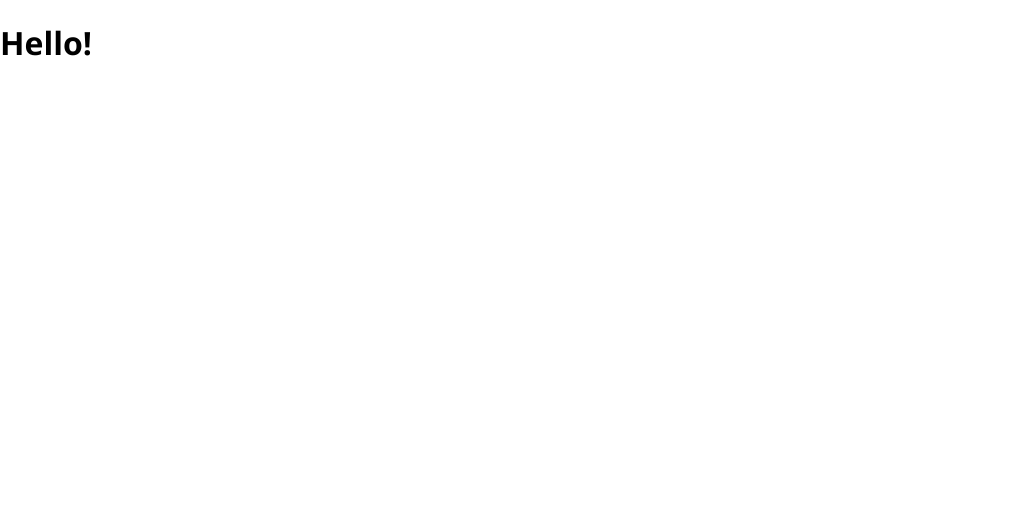
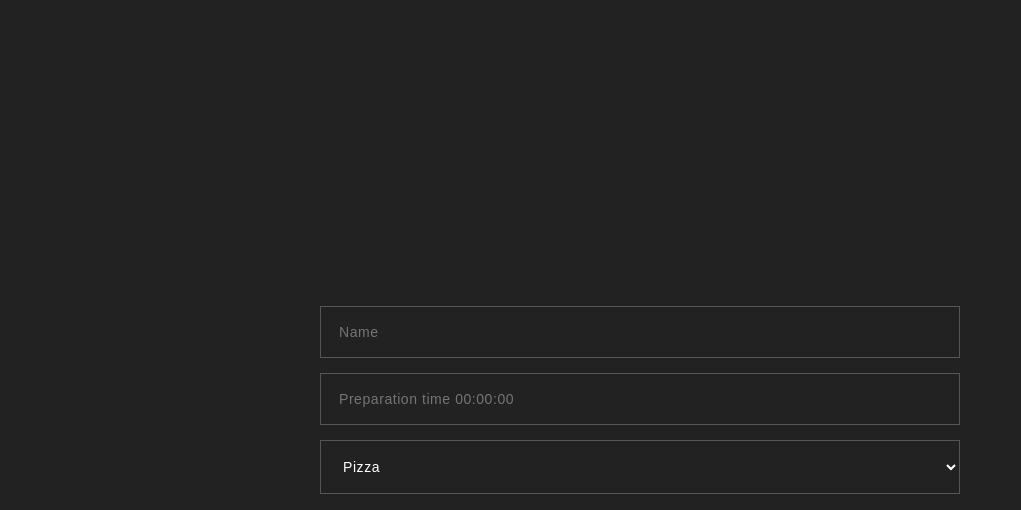
Before and after one commit to stosikmartyna/form_for_choosing_dish, a React (Create React App) app: page / in a window 1280 px wide. Shown: the top 510 px of the page, without its empty margins (0-1021 px from the left). Built offline with nearby package versions, Linux system fonts and the light colour scheme.

Commit message:
Add name, preparation time and type inputs to form and style them

```diff
--- a/package.json
+++ b/package.json
@@ -10,9 +10,13 @@
     "@types/node": "^12.0.0",
     "@types/react": "^17.0.0",
     "@types/react-dom": "^17.0.0",
+    "@types/react-select": "^5.0.1",
+    "@types/styled-components": "^5.1.15",
     "react": "^17.0.2",
     "react-dom": "^17.0.2",
     "react-scripts": "4.0.3",
+    "react-select": "^5.1.0",
+    "styled-components": "^5.3.3",
     "typescript": "^4.1.2",
     "web-vitals": "^1.0.1"
   },
--- /dev/null
+++ b/src/App.styles.ts
@@ -0,0 +1,7 @@
+import styled from 'styled-components';
+
+export const AppContainer = styled.div`
+    align-items: center;
+    display: flex;
+    min-height: 100vh;
+`;
--- a/src/App.tsx
+++ b/src/App.tsx
@@ -1,7 +1,11 @@
 import React from 'react';
+import { Form } from './components/Form/Form';
+import { AppContainer } from './App.styles';
 
 export const App: React.FC = () => {
   return (
-    <h1>Hello!</h1>
+    <AppContainer>
+      <Form />
+    </AppContainer>
   );
 }
--- /dev/null
+++ b/src/components/Form/Form.styles.ts
@@ -0,0 +1,49 @@
+import styled from 'styled-components';
+import { colors } from '../../constants/colors';
+import Select from 'react-select';
+
+export const FormContainer = styled.div`
+    display: flex;
+    flex-direction: column;
+    margin: 0 auto;
+    width: 50%;
+`;
+
+export const Input = styled.input`
+    background-color: transparent;
+    border: 1px solid ${colors.inputGrey};
+    box-sizing: border-box;
+    color: ${colors.white};
+    font-size: 14px;
+    letter-spacing: 0.04em;
+    margin-bottom: 15px;
+    outline: none;
+    padding: 17px 0 17px 18px;
+
+    &:focus {
+        border: 1px solid ${colors.white};
+    }
+`
+
+export const StyledSelect = styled.select`
+    border: 1px solid ${colors.inputGrey};
+    background-color: transparent;
+    color: ${colors.white};
+    cursor: pointer;
+    border-radius: 0;
+    font-size: 14px;
+    letter-spacing: 0.04em;
+    padding: 17px 18px;
+
+    &:hover {
+        border: 1px solid ${colors.inputGreyHover};
+    }
+`;
+
+export const StyledOption = styled.option`
+    background-color: ${colors.backgroundGrey};
+    font-size: 14px;
+    letter-spacing: 0.04em;
+    padding: 0;
+    padding-bottom: 3px;
+`;
--- /dev/null
+++ b/src/components/Form/Form.tsx
@@ -0,0 +1,47 @@
+import React, { useState } from 'react';
+import { initialValue, InputValues, types } from './Form.types';
+import {
+    FormContainer,
+    Input,
+    StyledSelect,
+    StyledOption
+} from './Form.styles';
+
+export const Form: React.FC = () => {
+    const [inputsValues, setInputsValues] = useState<InputValues>(initialValue);
+
+    const handleInputChange = (event: any) => {
+        setInputsValues({
+            ...inputsValues,
+            [event.target.id]: event.target.value,
+        });
+    };
+
+    return (
+        <FormContainer>
+            <Input
+                id={'name'}
+                placeholder={'Name'}
+                value={inputsValues.name}
+                onChange={handleInputChange}
+             />
+            <Input
+                id={'preparationTime'}
+                placeholder={'Preparation time 00:00:00'}
+                value={inputsValues.preparationTime}
+                onChange={handleInputChange}
+                type={'number'}
+            />
+            <StyledSelect
+                id={'type'}
+                placeholder={'Dish type'}
+                value={inputsValues.type}
+                onChange={handleInputChange}
+            >
+                {types.map(type => {
+                    return <StyledOption value={type.value} key={type.value}>{type.label}</StyledOption>
+                })}
+            </StyledSelect>
+        </FormContainer>
+    );
+};
--- /dev/null
+++ b/src/components/Form/Form.types.ts
@@ -0,0 +1,17 @@
+export interface InputValues {
+    name: string;
+    preparationTime: string;
+    type: string;
+}
+
+export const initialValue = {
+    name: '',
+    preparationTime: '',
+    type: ''
+}
+
+export const types = [
+    { value: 'Pizza', label: 'Pizza' },
+    { value: 'Soup', label: 'Soup' },
+    { value: 'Sandwich', label: 'Sandwich' }
+];
--- /dev/null
+++ b/src/constants/colors.ts
@@ -0,0 +1,8 @@
+export const colors = {
+    black: '#000000',
+    backgroundGrey: '#222222',
+    inputGrey: '#555555',
+    inputGreyHover: '#999999',
+    transparent: 'transparent',
+    white: '#ffffff',
+}
--- a/src/index.css
+++ b/src/index.css
@@ -1,4 +1,5 @@
 body {
   margin: 0;
   font-family: 'Segoe UI', 'Roboto', 'Oxygen';
+  background-color: #222222;
 }
```
Also changed, not shown: 1 other file (tests, documents, lock files or other folders).
